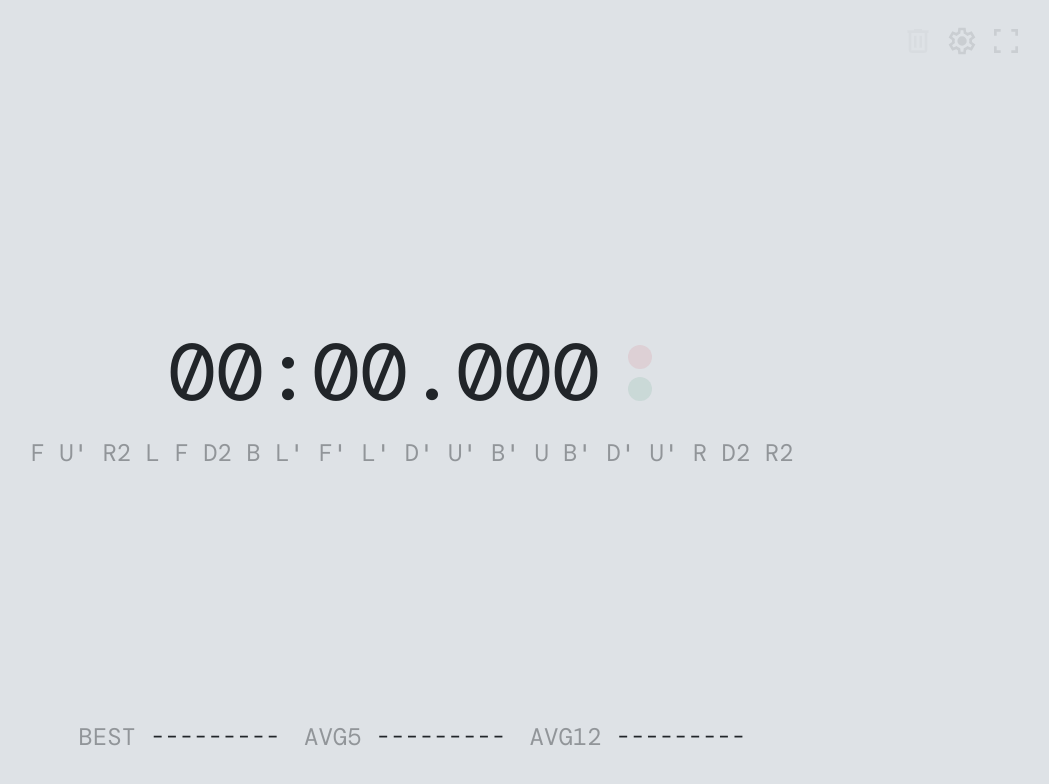
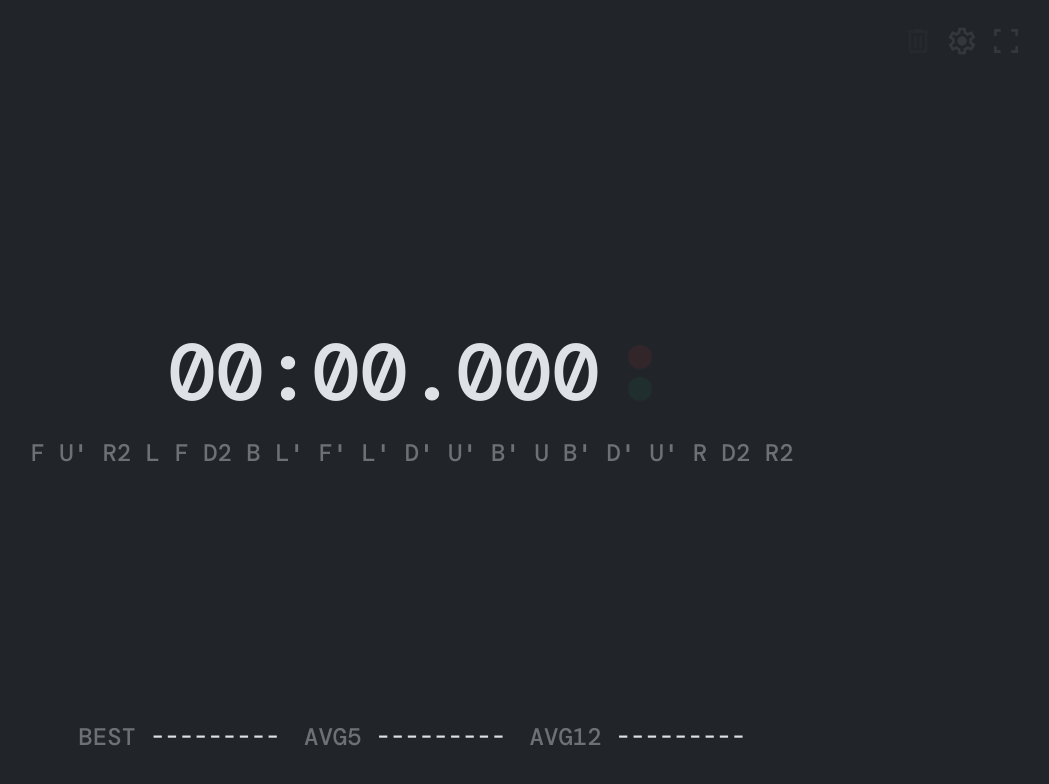
Before and after one commit to Soldier-B/ng-cube-timer, an Angular app: page / in a window 1280 px wide. Shown: the top 784 px of the page, without its empty margins (228-1277 px from the left). Built offline with nearby package versions, Linux system fonts and the light colour scheme; a web font is replaced by a local one.

Commit message:
simplified themes, wip range control

```diff
--- a/src/app/app.component.scss
+++ b/src/app/app.component.scss
@@ -1,12 +1,149 @@
+/* base theme handling */
+@media(prefers-color-scheme:dark) {
+	:root {
+		--background: var(--black);
+		--foreground: var(--white);
+	}
+}
+
+@media(prefers-color-scheme:light) {
+	:root {
+		--background: var(--white);
+		--foreground: var(--black);
+	}
+
+	:host {
+		font-weight: 500;
+	}
+}
+
+:host.light {
+	--background: var(--white);
+	--foreground: var(--black);
+	font-weight: 500;
+}
+
+:host.dark {
+	--background: var(--black);
+	--foreground: var(--white);
+}
+
+/* app component */
 :host {
 	display: flex;
 	flex-direction: column;
 	justify-content: center;
 	align-items: center;
 	height: 100%;
-	background: inherit;
+	background: var(--background);
+	color: var(--foreground);
+
+	&:not(.loading) {
+		/* transition: background-color 200ms ease-in-out, color 200ms ease-in-out; */
+		/* transition: background-color 200ms ease-in-out, color 200ms ease-in-out, border-color 200ms ease-in-out; */
+	}
 }
 
+/* buttons */
+:host>header {
+	position: absolute;
+	top: 0;
+	right: 0;
+	padding: 3vmin;
+
+	button {
+		appearance: none;
+		background: none;
+		border: none;
+		color: inherit;
+		opacity: 0.1;
+		cursor: pointer;
+
+		transition: opacity 200ms ease-in-out;
+
+		&[disabled] {
+			opacity: 0.025;
+		}
+
+		&:not([disabled]):hover {
+			opacity: 0.4 !important;
+		}
+
+		&.active {
+			opacity: 1;
+		}
+
+		svg {
+			fill: currentColor;
+			pointer-events: none;
+		}
+	}
+}
+
+/* timer */
+:host>main {
+	display: flex;
+	align-items: center;
+	font-size: 10vmin;
+
+	.display {
+		line-height: 1;
+	}
+
+	.lights {
+		display: flex;
+		flex-direction: column;
+		justify-content: space-around;
+		margin-left: 3vmin;
+	}
+
+	.staging-state,
+	.staged-state {
+		width: 24px;
+		height: 24px;
+		border-radius: 50%;
+		margin: 4px;
+		opacity: 0.1;
+	}
+
+	.staging-state {
+		background: var(--red);
+	}
+
+	.staged-state {
+		background: var(--green);
+	}
+
+
+	.timing .staging-state,
+	.timing .staged-state {
+		animation: .1s infinite blink;
+	}
+
+	.staging .staging-state {
+		opacity: 1;
+	}
+
+	.staged .staging-state,
+	.staged .staged-state {
+		opacity: 1;
+	}
+}
+
+@keyframes blink {
+
+	0%,
+	49.9999% {
+		opacity: 1;
+	}
+
+	50%,
+	100% {
+		opacity: 0.1;
+	}
+}
+
+/* scramble */
 .scramble {
 	margin-top: 3vmin;
 	max-width: 80vw;
@@ -15,10 +152,12 @@
 	text-transform: uppercase;
 }
 
-.timelist {
+/* time list */
+:host>.timelist {
 	position: absolute;
 	top: 3vmin;
 	left: 3vmin;
+	background-color: transparent;
 
 	ul {
 		margin: 0;
@@ -34,5 +173,29 @@
 		right: 0;
 		height: 3vmin;
 		left: 0;
+		background: linear-gradient(var(--background), transparent);
 	}
 }
+
+/* stats footer */
+:host>footer {
+	position: absolute;
+	bottom: 0;
+	margin-bottom: 3vmin;
+	font-size: 3vmin;
+	display: flex;
+
+	&>div {
+		display: flex;
+		align-items: center;
+	}
+
+	&>div+div {
+		margin-left: 3vmin;
+	}
+
+	& dt {
+		opacity: 0.4;
+		text-transform: uppercase;
+	}
+}
--- a/src/app/components/dialog/dialog.component.scss
+++ b/src/app/components/dialog/dialog.component.scss
@@ -18,15 +18,15 @@
 }
 
 ::ng-deep {
-
 	.dialog {
+		background: var(--background);
 		display: inline-block;
 		border-radius: .25rem;
 		padding: 1rem;
 		margin-top: 2rem;
 		max-width: 80vw;
 		transform: translateY(calc(-100% - 2rem - 1px));
-		transition: transform 200ms ease-in-out;
+		transition: transform 200ms ease-in-out; /*, background-color 200ms ease-in-out;*/
 
 		.dialog-content {
 			margin: 0 0 1rem;
--- a/src/app/components/settings/settings.component.scss
+++ b/src/app/components/settings/settings.component.scss
@@ -36,7 +36,7 @@
 		width: 20px;
 		height: 20px;
 		border-radius: 50%;
-		border: 2px solid var(--white);
+		border: 2px solid var(--foreground);
 		position: relative;
 		margin: 0 6px 0 0;
 		cursor: pointer;
@@ -44,7 +44,7 @@
 
 		&:after {
 			content: '';
-			background-color: var(--white);
+			background-color: var(--foreground);
 			width: 10px;
 			height: 10px;
 			position: absolute;
@@ -66,7 +66,7 @@
 		appearance: none;
 		width: 20px;
 		height: 20px;
-		border: 2px solid var(--white);
+		border: 2px solid var(--foreground);
 		border-radius: 6px;
 		position: relative;
 		margin: 0 6px 0 0;
@@ -75,7 +75,7 @@
 
 		&:after {
 			content: '';
-			background-color: var(--white);
+			background-color: var(--foreground);
 			width: 10px;
 			height: 10px;
 			position: absolute;
@@ -97,7 +97,6 @@
 		appearance: none;
 		background: transparent;
 		opacity: 0.6;
-
 		margin: 0 0 0 8px;
 		cursor: pointer;
 		padding: 0;
@@ -106,19 +105,34 @@
 
 	input[type="range"]::-webkit-slider-runnable-track {
 		height: 21px;
+		padding: 3px;
+		border: solid 2px var(--foreground);
+		border-radius: 6px
+	}
 
+	input[type="range"]::-moz-range-track {
+		height: 12px;
 		padding: 3px;
-		border: solid 2px var(--white);
+		border: solid 2px var(--foreground);
 		border-radius: 6px
 	}
 
 	input[type="range"]::-webkit-slider-thumb {
 		appearance: none;
-		background-color: var(--white);
+		background-color: var(--foreground);
 		width: 11px;
 		height: 11px;
 		border-radius: 2px;
+	}
 
+	input[type="range"]::-moz-range-thumb {
+		appearance: none;
+		background-color: var(--foreground);
+		width: 11px;
+		height: 11px;
+		border-radius: 2px;
+		margin: 0 3px;
+		border: none;
 	}
 
 
--- a/src/styles.scss
+++ b/src/styles.scss
@@ -7,43 +7,8 @@
 	--red: #dc3545;
 	--green: #198754;
 
-	--dark-bg: #212529;
-	--dark-fg: #dee2e6;
-	--light-bg: #dee2e6;
-	--light-fg: #212529;
-	--staging: #dc3545;
-	--staged: #198754;
-}
-
-
-@media(prefers-color-scheme:dark) {
-	body {
-		background: var(--black);
-		color: var(--white);
-	}
-
-	.dialog {
-		background: var(--black);
-	}
-
-	.timelist.more:before {
-		background: linear-gradient(var(--black), transparent);
-	}
-}
-
-@media (prefers-color-scheme: light) {
-	body {
-		background: var(--white);
-		color: var(--black);
-	}
-
-	.dialog {
-		background: var(--white);
-	}
-
-	.timelist.more:before {
-		background: linear-gradient(var(--white), transparent);
-	}
+	--background: var(--black);
+	--foreground: var(--white);
 }
 
 html,
@@ -52,160 +17,5 @@ body {
 	margin: 0;
 	height: 100%;
 	font-family: 'DM Mono', monospace;
-	transition: background-color 200ms ease-in-out, color 200ms ease-in-out;
 	touch-action: none;
-
-	&.dark {
-		background: var(--black);
-		color: var(--white);
-
-		.dialog {
-			background: var(--black);
-		}
-
-		.timelist.more:before {
-			background: linear-gradient(var(--black), transparent);
-		}
-	}
-
-	&.light {
-		background: var(--white);
-		color: var(--black);
-
-		.dialog {
-			background: var(--white);
-		}
-
-		.timelist.more:before {
-			background: linear-gradient(var(--white), transparent);
-		}
-	}
 }
-
-svg {
-	fill: currentColor;
-	pointer-events: none;
-}
-
-/*
-@media (pointer: coarse) {
-	svg {
-		width: 48px;
-		height: 48px;
-	}
-}
-*/
-
-header {
-	position: absolute;
-	top: 0;
-	right: 0;
-	padding: 3vmin;
-
-	button {
-		appearance: none;
-		background: none;
-		border: none;
-		color: inherit;
-		opacity: 0.1;
-		cursor: pointer;
-
-		transition: opacity 200ms ease-in-out;
-
-		&[disabled] {
-			opacity: 0.025;
-		}
-
-		&:not([disabled]):hover {
-			opacity: 0.4 !important;
-		}
-
-		&.active {
-			opacity: 1;
-		}
-	}
-}
-
-main {
-	display: flex;
-	align-items: center;
-	font-size: 10vmin;
-}
-
-.display {
-	line-height: 1;
-}
-
-.lights {
-	display: flex;
-	flex-direction: column;
-	justify-content: space-around;
-	margin-left: 3vmin;
-}
-
-.staging-state,
-.staged-state {
-	width: 24px;
-	height: 24px;
-	border-radius: 50%;
-	margin: 4px;
-	opacity: 0.1;
-}
-
-.staging-state {
-	background: var(--staging);
-}
-
-.staged-state {
-	background: var(--staged);
-}
-
-
-.timing .staging-state,
-.timing .staged-state {
-	animation: .1s infinite blink;
-}
-
-.staging .staging-state {
-	opacity: 1;
-}
-
-.staged .staging-state,
-.staged .staged-state {
-	opacity: 1;
-}
-
-@keyframes blink {
-
-	0%,
-	49.9999% {
-		opacity: 1;
-	}
-
-	50%,
-	100% {
-		opacity: 0.1;
-	}
-}
-
-footer {
-	position: absolute;
-	bottom: 0;
-	margin-bottom: 3vmin;
-	font-size: 3vmin;
-	display: flex;
-}
-
-footer div {
-	display: flex;
-	align-items: center;
-}
-
-footer div+div {
-	margin-left: 3vmin;
-}
-
-footer dt {
-	opacity: 0.4;
-	text-transform: uppercase;
-}
```
